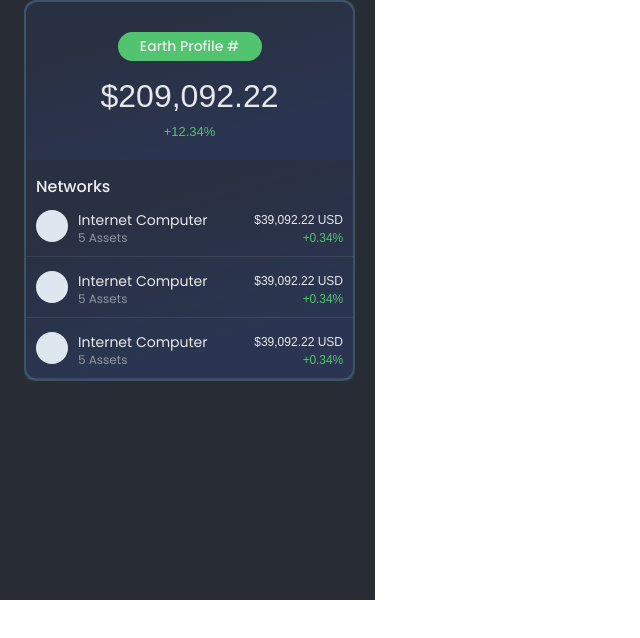
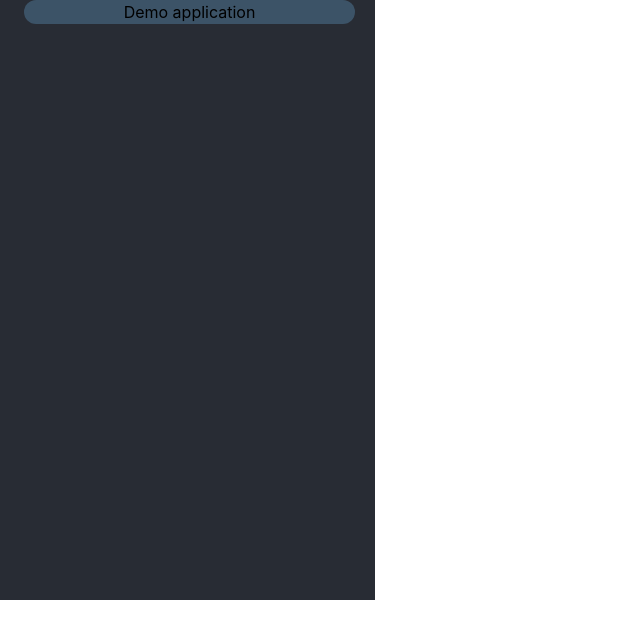
Before and after one commit to earthc6/demo, a React (Create React App) app: page / in a window 1280 px wide. Shown: the top 638 px of the page, without its empty margins (0-640 px from the left). Built offline with nearby package versions, Linux system fonts and the light colour scheme.

Commit message:
Update window earth

```diff
--- a/src/App.tsx
+++ b/src/App.tsx
@@ -5,6 +5,7 @@ import React, { useEffect } from 'react';
 declare global {
   interface Window {
     earth: unknown;
+    ic: any;
   }
 }
 
@@ -28,10 +29,10 @@ function App() {
     const handleEarthEnable = async () => {
       getEarth().then(async (earth) => {
         console.log('gotEarth', earth)
-          // @ts-ignore: Object is of type 'unknown'.
+        // @ts-ignore: Object is of type 'unknown'.
         let hello = await earth?.isConnected();
         console.log('gotEarth', hello)
-          // @ts-ignore: Object is of type 'unknown'.
+        // @ts-ignore: Object is of type 'unknown'.
         console.log(await earth?.enable())
       });
 
@@ -47,51 +48,23 @@ function App() {
             });
        */
     };
+
+
     handleEarthEnable();
   }, []);
 
   return (
     <div className={styles.app}>
       <div className={styles.cardcont}>
-        <div className={styles.cardcontinner}>
-          <div className={styles.cardinfo}>
-            <div className={styles.pillet}>Earth Profile #</div>
-            <div className={styles.value}>$209,092.22</div>
-            <div className={styles.stats}>+12.34%</div>
-          </div>
-        </div>
-        <div className={styles.cardnetworks}>
-          <div className={styles.networktitle}>Networks</div>
 
-          {[1, 2, 3].map((net, index) => <div
-            className={styles.netcard}
-            key={index}>
-            <div className={styles.networklogo}></div>
-            <div className={styles.netmid}>
-              <div className={styles.netname}>
-                Internet Computer
-              </div>
-              <div className={styles.netassets}>
-                5 Assets
-              </div>
-            </div>
 
-            <div className={styles.netlast}>
-              <div className={styles.netvalue}>
-                $39,092.22 USD
-              </div>
-              <div className={styles.netstats}>
-                +0.34%
-              </div>
-            </div>
-          </div>)}
+        Demo application
 
 
 
-        </div>
       </div>
+    </div>
 
-    </div>
   );
 }
 
```
